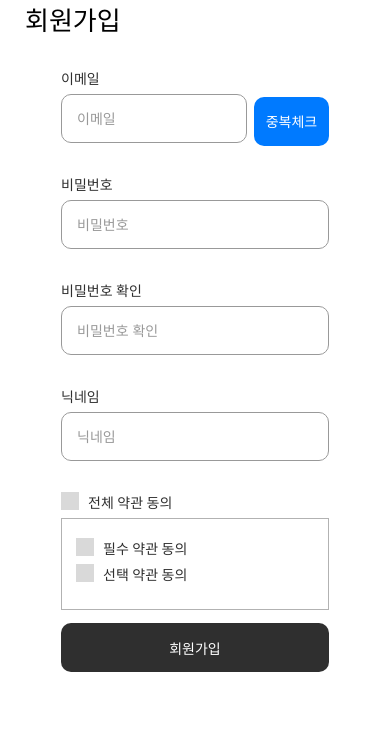
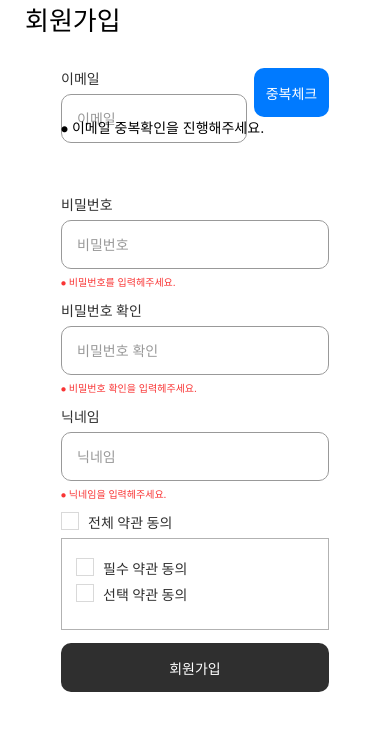
Before and after one commit to yeo-gi/yeogi, a React Native app in the folder frontend/: screen /Signup in a window 390 px wide. Shown: the top 730 px of the page. Built offline with nearby package versions, Linux system fonts and the light colour scheme.

Commit message:
feat: 체크박스 체크 아이콘 추가 및 색상 수정

```diff
--- a/frontend/src/components/common/CustomCheckBox.tsx
+++ b/frontend/src/components/common/CustomCheckBox.tsx
@@ -2,6 +2,7 @@ import React from 'react';
 import {Pressable, StyleSheet, View, ViewStyle, Text} from 'react-native';
 import {customColor} from '../../style/common/CommonStyle';
 import {userStyles} from '../../style/user/UserStyles';
+import Entypo from 'react-native-vector-icons/FontAwesome6';
 
 type CheckContent = {
   isChecked: boolean;
@@ -24,8 +25,9 @@ export default function CustomCheckBox(props: CheckContent) {
       <Pressable
         disabled={props.disabled}
         onPress={onPressedHandler}
-        style={[styles.checkbox, props.isChecked && styles.checked]}
-      />
+        style={[styles.checkbox, props.isChecked && styles.checked]}>
+        <Entypo name="check" color={props.isChecked ? 'black' : 'white'} />
+      </Pressable>
       <Text style={[userStyles.title, {marginLeft: 9}]}>{props.title}</Text>
     </View>
   );
@@ -40,13 +42,13 @@ const styles = StyleSheet.create({
     width: 18,
     alignItems: 'center',
     justifyContent: 'center',
-    backgroundColor: customColor.gray30,
+    backgroundColor: 'white',
     borderColor: customColor.gray30,
     borderWidth: 1,
   },
   checked: {
-    backgroundColor: 'white',
-    borderColor: customColor.softBlack,
+    backgroundColor: customColor.gray30,
+    borderColor: customColor.gray30,
   },
   label: {
     marginLeft: 8,
--- a/frontend/src/components/common/CustomInput.tsx
+++ b/frontend/src/components/common/CustomInput.tsx
@@ -2,6 +2,7 @@ import React from 'react';
 import {View, Text, TextInput} from 'react-native';
 import {styles as BtnStyles} from '../../style/common/RoundedBtnStyles';
 import {userStyles} from '../../style/user/UserStyles';
+import {customColor} from '../../style/common/CommonStyle';
 
 type InputContent = {
   title: string;
@@ -9,11 +10,17 @@ type InputContent = {
   setText: React.Dispatch<React.SetStateAction<string>>;
   placeholder: string;
   isPw: boolean;
+  marginBottom?: number;
+  validationMsg?: string;
+  isValidate?: boolean;
 };
 
 export default function CustomInput(props: InputContent) {
+  const isValidate = props.isValidate ?? false;
+
   return (
-    <View style={[BtnStyles.container, {marginBottom: 57}]}>
+    <View
+      style={[BtnStyles.container, {marginBottom: props.marginBottom ?? 57}]}>
       <Text style={userStyles.title}>{props.title}</Text>
       <TextInput
         style={[
@@ -27,6 +34,14 @@ export default function CustomInput(props: InputContent) {
         placeholderTextColor={'#999999'}
         secureTextEntry={props.isPw}
       />
+      <Text
+        style={[
+          userStyles.pressableSmallText,
+          props.validationMsg ? {marginTop: 5} : {marginTop: 0},
+          isValidate ? {color: customColor.blue} : {color: customColor.red},
+        ]}>
+        {props.validationMsg}
+      </Text>
     </View>
   );
 }
--- a/frontend/src/pages/user/SignupPage.tsx
+++ b/frontend/src/pages/user/SignupPage.tsx
@@ -1,4 +1,4 @@
-import React, {useState} from 'react';
+import React, {useEffect, useState} from 'react';
 import {View, Text, StyleSheet, ScrollView} from 'react-native';
 import {SafeAreaView} from 'react-native-safe-area-context';
 import {styles as ConStyles} from '../../style/common/BasicContainerStyles';
@@ -9,18 +9,81 @@ import {commonStyles, customColor} from '../../style/common/CommonStyle';
 import ActionBtn from '../../components/common/ActionBtn';
 
 export default function SignupPage() {
+  // 입력 내용
   const [email, setEmail] = useState('');
   const [pw, setPw] = useState('');
   const [confirmPw, setConfirmPw] = useState('');
   const [nickname, setNickname] = useState('');
+  // 유효성 검사
+  const [emailVal, setEmailVal] = useState(false);
+  const [pwVal, setPwVal] = useState(false);
+  const [confirmPwVal, setConfirmPwVal] = useState(false);
+  const [nicknameVal, setNicknameVal] = useState(false);
+  // 유효성 검사 메시지
+  const [emailMsg, setEmailMsg] = useState('⦁ 이메일 중복확인을 진행해주세요.');
+  const [pwMsg, setPwMsg] = useState('⦁ 비밀번호를 입력헤주세요.');
+  const [confirmPwMsg, setConfirmPwMsg] =
+    useState('⦁ 비밀번호 확인을 입력헤주세요.');
+  const [nicknameMsg, setNicknameMsg] = useState('⦁ 닉네임을 입력해주세요.');
+  // 약관 관련
   const [total, setTotal] = useState(false);
   const [required, setRequired] = useState(false);
   const [optional, setOptional] = useState(false);
 
+  // 비밀번호 유효성 검사
+  useEffect(() => {
+    if (email.length > 0) {
+      setEmailVal(true);
+      setEmailMsg('');
+    } else {
+      setEmailVal(false);
+      setEmailMsg('⦁ 이메일 중복확인을 진행해주세요.');
+    }
+  }, [email]);
+
+  // 비밀번호 유효성 검사
+  useEffect(() => {
+    if (pw.length > 0) {
+      setPwVal(true);
+      setPwMsg('');
+    } else {
+      setPwVal(false);
+      setPwMsg('⦁ 비밀번호를 입력헤주세요.');
+    }
+  }, [pw]);
+
+  // 비밀번호 확인 유효성 검사
+  useEffect(() => {
+    if (pw.length > 0) {
+      if (pw === confirmPw) {
+        setConfirmPwVal(true);
+        setConfirmPwMsg('⦁ 비밀번호가 확인되었습니다.');
+      } else {
+        setConfirmPwVal(false);
+        setConfirmPwMsg('⦁ 비밀번호가 일치하지 않습니다.');
+      }
+    } else {
+      setConfirmPwVal(false);
+      setConfirmPwMsg('⦁ 비밀번호 확인을 입력헤주세요.');
+    }
+  }, [pw, confirmPw]);
+
+  // 닉네임 유효성 검사
+  useEffect(() => {
+    if (nickname.length > 0) {
+      setNicknameVal(true);
+      setNicknameMsg('');
+    } else {
+      setNicknameVal(false);
+      setNicknameMsg('⦁ 닉네임을 입력헤주세요.');
+    }
+  }, [nickname]);
+
   return (
     <SafeAreaView style={[ConStyles.container, {alignItems: 'center'}]}>
       <Text style={userStyles.header}>회원가입</Text>
-      <ScrollView contentInsetAdjustmentBehavior="automatic">
+      <ScrollView showsVerticalScrollIndicator={false}>
+        <View style={{marginBottom: 57}}>
           <View style={[commonStyles.rowCenterContents, {width: '100%'}]}>
             <View style={{width: 186}}>
               <CustomInput
@@ -29,6 +92,7 @@ export default function SignupPage() {
                 setText={setEmail}
                 placeholder="이메일"
                 isPw={false}
+                marginBottom={0}
               />
             </View>
             <ActionBtn
@@ -43,12 +107,16 @@ export default function SignupPage() {
               }}
             />
           </View>
+          <Text>{emailMsg}</Text>
+        </View>
         <CustomInput
           title="비밀번호"
           text={pw}
           setText={setPw}
           placeholder="비밀번호"
           isPw={true}
+          validationMsg={pwMsg}
+          isValidate={pwVal}
         />
         <CustomInput
           title="비밀번호 확인"
@@ -56,6 +124,8 @@ export default function SignupPage() {
           setText={setConfirmPw}
           placeholder="비밀번호 확인"
           isPw={true}
+          validationMsg={confirmPwMsg}
+          isValidate={confirmPwVal}
         />
         <CustomInput
           title="닉네임"
@@ -63,6 +133,8 @@ export default function SignupPage() {
           setText={setNickname}
           placeholder="닉네임"
           isPw={true}
+          validationMsg={nicknameMsg}
+          isValidate={nicknameVal}
         />
         <View style={{width: '100%'}}>
           <CustomCheckBox
@@ -87,6 +159,7 @@ export default function SignupPage() {
           msg="회원가입"
           isColor={true}
           marginTop={13}
+          marginBottom={17}
           onPress={() => console.log('회원가입')}
         />
       </ScrollView>
--- a/frontend/src/style/common/CommonStyle.tsx
+++ b/frontend/src/style/common/CommonStyle.tsx
@@ -6,6 +6,7 @@ export const customColor = {
   gray40: '#B2B2B2',
   gray50: '#999999',
   blue: '#007AFF',
+  red: '#F93535',
 };
 
 export const customFont = {
```
Lines whose indentation alone changed are shown as unchanged.
